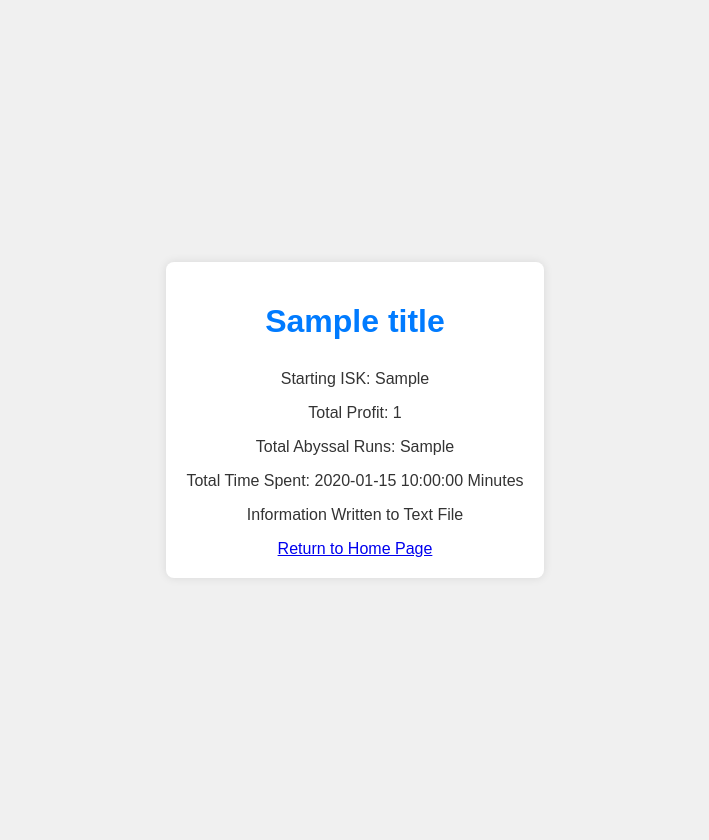
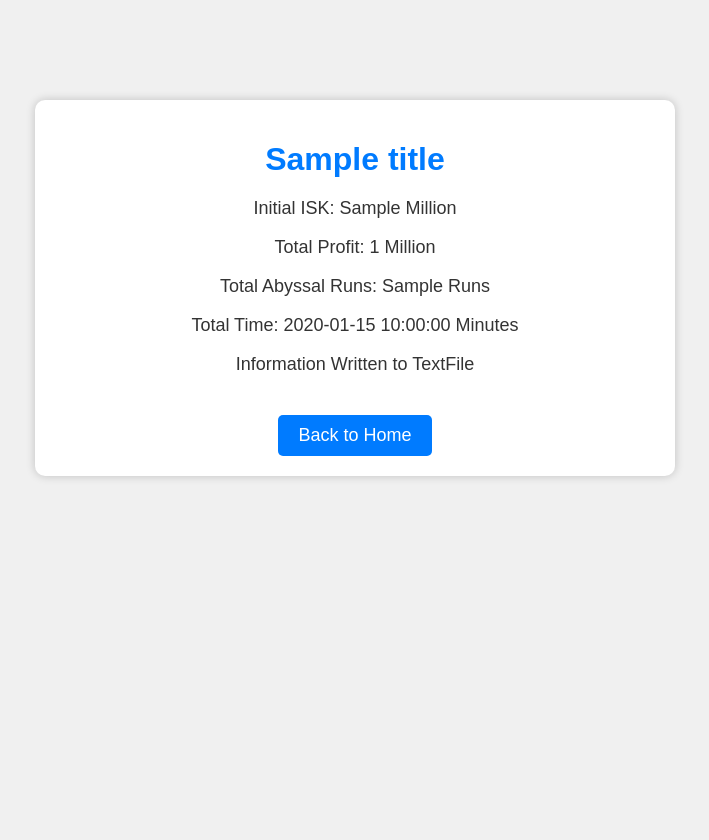
Before and after one commit to Fazorath/AbyssTracker, a Flask app: template webapp/templates/results.html in a window 1280 px wide. Shown: the whole page, without its empty margins (285-994 px from the left). After the commit the page ends 479 px from the top, so only its background shows below. Run offline with Flask 3, Linux system fonts and the light colour scheme; the template is opened without the code that fills it: most values are stand-ins (such as "Sample title", 1, 10 or a date in 2020).

Commit message:
Abyss tracker fully functioning

```diff
--- a/webapp/app.py
+++ b/webapp/app.py
@@ -7,14 +7,13 @@ app.secret_key = 'supersecretkey'  # Use a secure key in production
 MAXTIME = 20
 
 # Profit calculation function
-def profitCalc(startingIsk, after_inv, time_in_abyss):
+def profitCalc(startingIsk, after_inv):
     """
     Calculate profit from an Abyssal run.
 
     Args:
         startingIsk (float): ISK before Abyssal run.
         after_inv (float): ISK after Abyssal run.
-        time_in_abyss (float): Time spent in Abyssal run.
 
     Returns:
         float: Profit from the Abyssal run.
@@ -42,13 +41,23 @@ def track_abyss():
                 time_in_abyss = MAXTIME - timeLeft
 
                 # Calculate the profit
-                profit = profitCalc(startingIsk, after_inv, time_in_abyss)
+                profit = profitCalc(startingIsk, after_inv)
                 newStartingIsk = startingIsk + profit
 
-                # Update session
+                # Initialize session variables if it's the first run
+                if session.get('initialStartingIsk') is None:
+                    session['initialStartingIsk'] = startingIsk  # Set initialStartingIsk only if it’s not already set
                 session['startingIsk'] = newStartingIsk
                 session['abyssal_runs'] = session.get('abyssal_runs', 0) + 1
                 session['total_Time'] = session.get('total_Time', 0) + time_in_abyss
+                print(f'startingIsk: {startingIsk}')
+                print(f'after_inv: {after_inv}')
+                print(f'timeLeft: {timeLeft}')
+                print(f'time_in_abyss: {time_in_abyss}')
+                print(f'profit: {profit}')
+                print(f'newStartingIsk: {newStartingIsk}')
+                print(f'initialStartingIsk: {session.get("initialStartingIsk")}')
+                print(f'startingIsk (from session): {session.get("startingIsk")}')
 
                 return render_template('track.html', title="Track Abyssal Run", startingIsk=startingIsk, profit=profit, time_in_abyss=time_in_abyss, newStartingIsk=newStartingIsk, results=True)
 
@@ -63,36 +72,49 @@ def track_abyss():
 
         elif continue_tracking == 'no':
             # Finalize the results
-            startingIsk = session.get('startingIsk', 0)
-            abyssal_runs = session.get('abyssal_runs', 0)
-            total_Time = session.get('total_Time', 0)
-            total_profit = startingIsk - float(request.form.get('startingIsk', 0))  # Calculate the total profit
+            initialStartingIsk = session.get('initialStartingIsk', None)  # Get initialStartingIsk from session
+            startingIsk = session.get('startingIsk', 0)  # Get the last recorded startingIsk
+            abyssal_runs = session.get('abyssal_runs', 0)  # Get the count of abyssal runs
+            total_Time = session.get('total_Time', 0)  # Get the total time spent
+
+            if initialStartingIsk is None:
+                return render_template('results.html', title="Abyssal Run Results", error="No initial ISK recorded. Please track at least one run.")
+
+            # Calculate the total profit using initialStartingIsk
+            total_profit = startingIsk - initialStartingIsk  # Correct calculation of total profit
 
             # Write to file
             writetoFile(abyssal_runs, total_Time, total_profit)
 
             # Clear session data
+            # To check the session data
+            print(session)
+
             session.pop('startingIsk', None)
+            session.pop('initialStartingIsk', None)
             session.pop('abyssal_runs', None)
             session.pop('total_Time', None)
 
             # Show the final results
-            return render_template('results.html', title="Abyssal Run Results", startingIsk=startingIsk, total_profit=total_profit, abyssal_runs=abyssal_runs, total_Time=total_Time)
+            return render_template('results.html', title="Abyssal Run Results", startingIsk=initialStartingIsk, total_profit=total_profit, abyssal_runs=abyssal_runs, total_Time=total_Time)
 
     else:
         # Initialize the session variables for tracking Abyssal Runs
         session['startingIsk'] = None
+        session['initialStartingIsk'] = None
         session['abyssal_runs'] = 0
         session['total_Time'] = 0
         return render_template('track.html', title="Track Abyssal Run")
 
+
 def writetoFile(abyssal_runs, total_Time, total_profit):
     with open('Sessions.txt', 'a') as f:
         f.write(f'Abyssal Details:\n')
-        f.write(f'Total Profit: {total_profit} Million\n')
+        f.write(f'Total Profit: {total_profit:.2f} Million\n')  # Ensure total_profit is formatted correctly
         f.write(f'Total Abyssal Runs: {abyssal_runs} Runs\n')
         f.write(f'Total Time: {total_Time} Minutes\n')
         f.write(f'-------------------\n')
 
+
 if __name__ == '__main__':
     app.run(debug=True)
--- a/webapp/templates/results.html
+++ b/webapp/templates/results.html
@@ -1,19 +1,69 @@
 <!doctype html>
 <html lang="en">
 <head>
-    <meta charset="utf-8">
-    <title>{{ title }}</title>
-    <link rel="stylesheet" href="{{ url_for('static', filename='styles.css') }}">
+    <title>{{ title }} - Abyssal Run Results</title>
+    <style>
+        body {
+            font-family: Arial, sans-serif;
+            text-align: center;
+            margin-top: 50px;
+            background-color: #f0f0f0;
+        }
+        .container {
+            display: inline-block;
+            padding: 20px;
+            border-radius: 10px;
+            background-color: white;
+            box-shadow: 0 0 10px rgba(0, 0, 0, 0.2);
+            width: 80%;
+            max-width: 600px;
+            margin-top: 50px;
+        }
+        h1 {
+            color: #007BFF;
+            margin-bottom: 20px;
+        }
+        .result {
+            font-size: 18px;
+            color: #333;
+            margin-bottom: 20px;
+        }
+        .button {
+            display: inline-block;
+            padding: 10px 20px;
+            font-size: 18px;
+            color: white;
+            background-color: #007BFF;
+            border: none;
+            border-radius: 5px;
+            text-decoration: none;
+            margin-top: 20px;
+            transition: background-color 0.3s;
+        }
+        .button:hover {
+            background-color: #0056b3;
+        }
+        .error {
+            color: red;
+            margin-top: 10px;
+        }
+    </style>
 </head>
 <body>
     <div class="container">
         <h1>{{ title }}</h1>
-        <p>Starting ISK: {{ startingIsk }}</p>
-        <p>Total Profit: {{ total_profit }}</p>
-        <p>Total Abyssal Runs: {{ abyssal_runs }}</p>
-        <p>Total Time Spent: {{ total_Time }} Minutes</p>
-        <p>Information Written to Text File</p>
-        <a href="{{ url_for('index') }}">Return to Home Page</a>
+        {% if error %}
+            <div class="error">{{ error }}</div>
+        {% else %}
+            <div class="result">
+                <p>Initial ISK: {{ startingIsk }} Million</p>
+                <p>Total Profit: {{ total_profit }} Million</p>
+                <p>Total Abyssal Runs: {{ abyssal_runs }} Runs</p>
+                <p>Total Time: {{ total_Time }} Minutes</p>
+                <p>Information Written to TextFile</p>
+            </div>
+        {% endif %}
+        <a href="{{ url_for('index') }}" class="button">Back to Home</a>
     </div>
 </body>
 </html>
--- a/webapp/templates/track.html
+++ b/webapp/templates/track.html
@@ -69,7 +69,7 @@
 </head>
 <body>
     <div class="container">
-        <h1>{{ title }} - Track Abyssal Run</h1>
+        <h1>{{ title }}</h1>
         {% if results %}
             <div class="result">
                 <p>Starting ISK: {{ startingIsk }} Million</p>
```
Also changed, not shown: Sessions.txt (+40 -0 lines).
